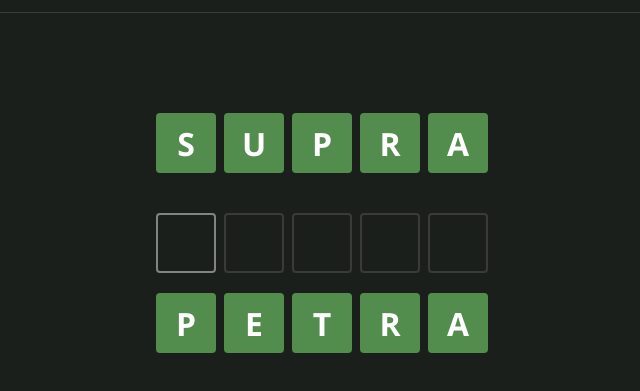
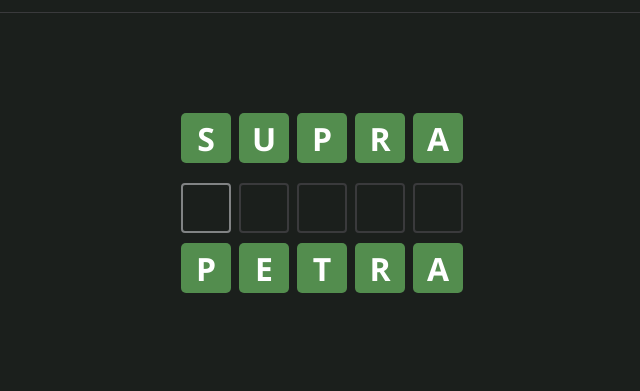
Before and after one commit to Danielbgoncalves/escada-de-palavras, a website with bundled scripts: page game/inex.html in a window 1280 px wide. Shown: the part 61-452 px from the top of the page, without its empty margins (318-958 px from the left). Built offline with nearby package versions, Linux system fonts and the light colour scheme.

Commit message:
fix: redução do tamanho da caixas dos inputs

```diff
--- a/game/css/style.css
+++ b/game/css/style.css
@@ -56,7 +56,7 @@
     padding-top: 50px;
     display: flex;
     flex-direction: column;
-    gap: 20px; /* Espaço entre as linhas de palavras */
+    gap: 10px; /* Espaço entre as linhas de palavras */
 }
 
 /* Estilo para as palavras fixas (Inicial e Final) */
@@ -70,13 +70,13 @@
     display: flex;
     justify-content: center;
     align-items: center;
-    width: 60px;
-    height: 60px;
+    width: 50px;
+    height: 50px;
     font-size: 2rem;
     font-weight: bold;
     text-transform: uppercase;
     background-color: var(--fixed-word-bg);
-    border-radius: 4px;
+    border-radius: 5px;
 }
 
 /* Estilo para a linha onde o jogador vai digitar */
@@ -87,8 +87,8 @@
 }
 
 .letter-input {
-    width: 60px;
-    height: 60px;
+    width: 50px;
+    height: 50px;
     font-size: 2rem;
     font-weight: bold;
     text-align: center;
```
